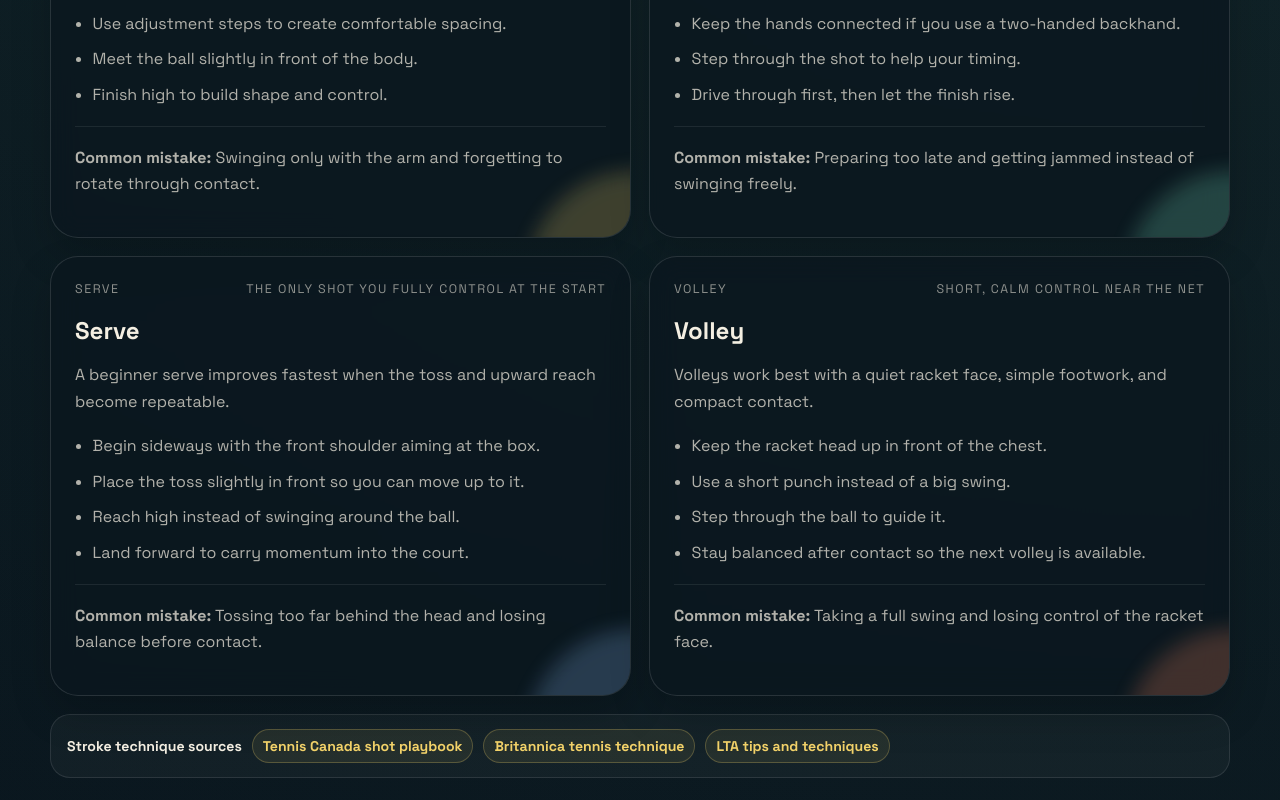
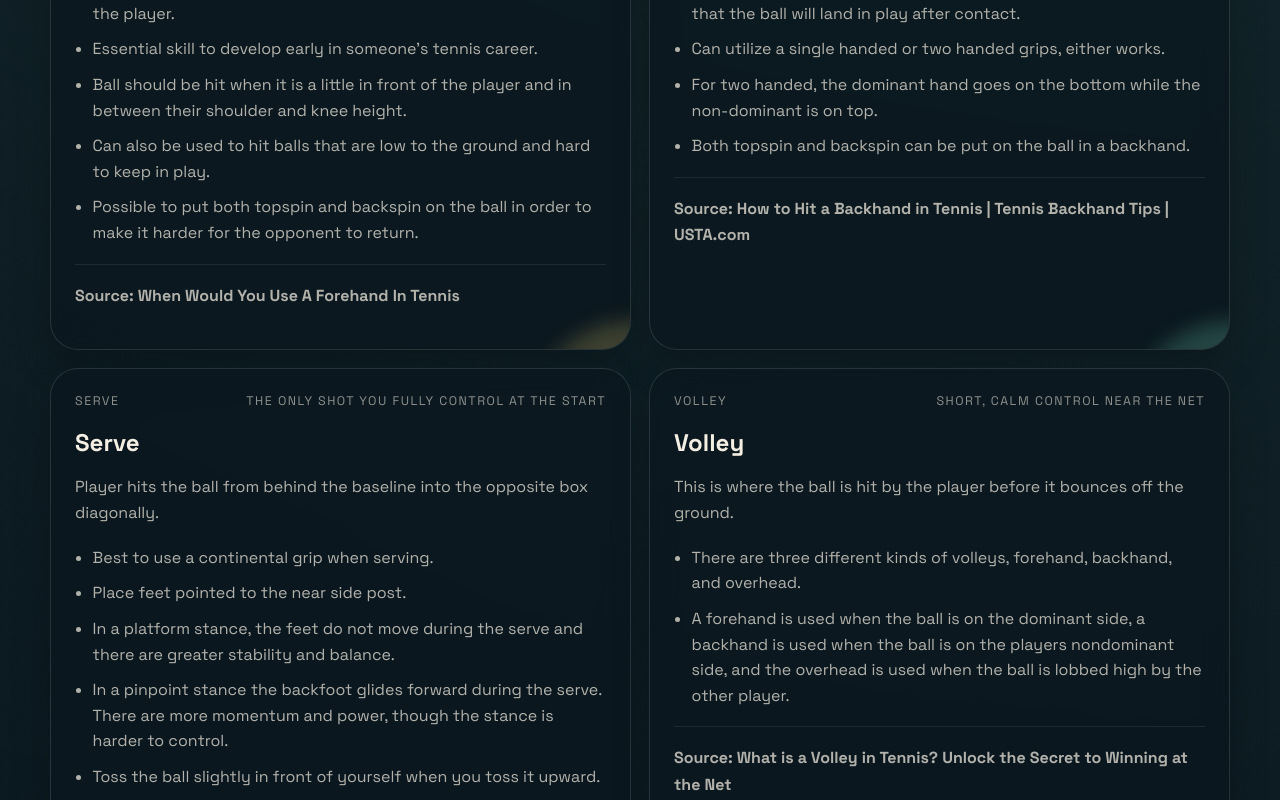
Before and after one commit to Marwan64/Baseline-Basics, a Next.js app: page / in a window 1280 px wide. Shown: the part 2180-2980 px from the top of the page. Built offline with nearby package versions, Linux system fonts and the light colour scheme; no server answers.

Commit message:
Replace tennis lesson text with class content

```diff
--- a/app/data.ts
+++ b/app/data.ts
@@ -6,14 +6,15 @@ export const strokeCards = [
     name: "Forehand",
     strap: "Your most natural groundstroke",
     description:
-      "The forehand is usually the first shot players trust because it feels athletic and open.",
+      "Can be used broadly for defensive situations but can also be used to win a rally.",
     cues: [
-      "Turn early so the body starts the swing, not just the arm.",
-      "Use adjustment steps to create comfortable spacing.",
-      "Meet the ball slightly in front of the body.",
-      "Finish high to build shape and control.",
+      "Mainly used when the ball comes onto the dominant hand side of the player.",
+      "Essential skill to develop early in someone's tennis career.",
+      "Ball should be hit when it is a little in front of the player and in between their shoulder and knee height.",
+      "Can also be used to hit balls that are low to the ground and hard to keep in play.",
+      "Possible to put both topspin and backspin on the ball in order to make it harder for the opponent to return.",
     ],
-    mistake: "Swinging only with the arm and forgetting to rotate through contact.",
+    source: "Source: When Would You Use A Forehand In Tennis",
     accent: "sun",
   },
   {
@@ -21,14 +22,14 @@ export const strokeCards = [
     name: "Backhand",
     strap: "Compact and stable from both wings",
     description:
-      "The backhand rewards early preparation and usually feels best for beginners with two hands.",
+      "The ball should be hit when it is a little in front of the player and off a little to their non-dominant side.",
     cues: [
-      "Turn the shoulders before the ball gets on top of you.",
-      "Keep the hands connected if you use a two-handed backhand.",
-      "Step through the shot to help your timing.",
-      "Drive through first, then let the finish rise.",
+      "Important to control the face of the racquet in order to be sure that the ball will land in play after contact.",
+      "Can utilize a single handed or two handed grips, either works.",
+      "For two handed, the dominant hand goes on the bottom while the non-dominant is on top.",
+      "Both topspin and backspin can be put on the ball in a backhand.",
     ],
-    mistake: "Preparing too late and getting jammed instead of swinging freely.",
+    source: "Source: How to Hit a Backhand in Tennis | Tennis Backhand Tips | USTA.com",
     accent: "mint",
   },
   {
@@ -36,14 +37,17 @@ export const strokeCards = [
     name: "Serve",
     strap: "The only shot you fully control at the start",
     description:
-      "A beginner serve improves fastest when the toss and upward reach become repeatable.",
+      "Player hits the ball from behind the baseline into the opposite box diagonally.",
     cues: [
-      "Begin sideways with the front shoulder aiming at the box.",
-      "Place the toss slightly in front so you can move up to it.",
-      "Reach high instead of swinging around the ball.",
-      "Land forward to carry momentum into the court.",
+      "Best to use a continental grip when serving.",
+      "Place feet pointed to the near side post.",
+      "In a platform stance, the feet do not move during the serve and there are greater stability and balance.",
+      "In a pinpoint stance the backfoot glides forward during the serve. There are more momentum and power, though the stance is harder to control.",
+      "Toss the ball slightly in front of yourself when you toss it upward.",
+      "When going to hit the ball, jump forward at something resembling a 45 degree angle to the ground.",
+      "Follow through fully after you are finished with making contact.",
     ],
-    mistake: "Tossing too far behind the head and losing balance before contact.",
+    source: "Source: Tennis Serve Technique | 9-Step Guide to a Better Serve | My Tennis Expert",
     accent: "blue",
   },
   {
@@ -51,14 +55,12 @@ export const strokeCards = [
     name: "Volley",
     strap: "Short, calm control near the net",
     description:
-      "Volleys work best with a quiet racket face, simple footwork, and compact contact.",
+      "This is where the ball is hit by the player before it bounces off the ground.",
     cues: [
-      "Keep the racket head up in front of the chest.",
-      "Use a short punch instead of a big swing.",
-      "Step through the ball to guide it.",
-      "Stay balanced after contact so the next volley is available.",
+      "There are three different kinds of volleys, forehand, backhand, and overhead.",
+      "A forehand is used when the ball is on the dominant side, a backhand is used when the ball is on the players nondominant side, and the overhead is used when the ball is lobbed high by the other player.",
     ],
-    mistake: "Taking a full swing and losing control of the racket face.",
+    source: "Source: What is a Volley in Tennis? Unlock the Secret to Winning at the Net",
     accent: "coral",
   },
 ] as const;
@@ -69,9 +71,8 @@ export const lessonContent: Record<
     focus: string;
     summary: string;
     cues: string[];
-    checks: string[];
-    drill: string;
     warning: string;
+    source: string;
   }
 > = {
   forehand: {
@@ -79,112 +80,91 @@ export const lessonContent: Record<
     summary:
       "Use the forehand to learn rhythm, spacing, and smooth rotation through the ball.",
     cues: [
-      "Turn your shoulders as soon as you recognize the ball.",
-      "Use small adjustment steps so contact happens comfortably in front.",
-      "Finish high and balanced instead of trying to slap the ball flat.",
+      "Try to grip the racket loosely and ensure the racket face is parallel to the ground when starting the swing.",
+      "Ensure contact point is to the dominant side of your body and slightly in front. It is helpful to be completely turned to the side of your body you are making contact on.",
+      "Swing slow to moderately and watch the ball as it makes contact on your racket. Follow through with your entire body.",
     ],
-    checks: [
-      "Did I meet the ball in front of my body?",
-      "Did my chest rotate through the shot?",
-      "Could I hold my finish without stumbling?",
-    ],
-    drill: "Shadow 8 slow forehands, then rally gently crosscourt or against a wall.",
     warning:
-      "If balls are spraying long, you are likely swinging too flat or contacting too late.",
+      "If balls are traveling too far and landing out with little to no arc shape over the net, you are likely not brushing up enough on the ball and should try to start your swing lower and end the swing over your shoulder.",
+    source: "Source used: USTA Tennis 101 Forehand",
   },
   backhand: {
-    focus: "Early preparation",
+    focus: "Backhand",
     summary:
-      "The backhand gets easier when the shoulder turn happens early and the swing stays compact.",
+      "The backhand is an important stroke for controlling the ball on your nondominant side and making contact comfortably in front of your body.",
     cues: [
-      "Turn sideways before the ball reaches you.",
-      "Keep both hands working together if you use a two-handed backhand.",
-      "Step through the shot so the swing feels connected to your body.",
+      "Grip the racket with two hands, ensuring the face makes solid contact with the ball.",
+      "Make contact a comfortable distance from your body on your nondominent side and slightly out in front.",
+      "Step through the shot, while watching the ball hit the racket.",
     ],
-    checks: [
-      "Did I prepare before the bounce?",
-      "Did I drive through contact instead of chopping down?",
-      "Was my finish smooth instead of rushed?",
-    ],
-    drill:
-      "Practice shoulder turn plus step-in without the ball, then rally backhands at half pace.",
     warning:
-      "If the ball keeps jamming you, your setup is late rather than your swing being weak.",
+      "If the ball is not hitting your racket square, experiment with different grips until one works. Any grip is fine as long as it is comfortable and works for you.",
+    source: "Source used: USTA Tennis 101 Backhand",
   },
   serve: {
-    focus: "Rhythm and toss",
+    focus: "Serve",
     summary:
-      "A simple serve starts with a repeatable toss and a calm upward reach.",
+      "Point your body the direction you want the serve to go and use your whole body to create power and control.",
     cues: [
-      "Start sideways with your front shoulder aiming toward the box.",
-      "Place the toss slightly in front so you can move up to it.",
-      "Reach to full extension instead of swinging only with the arm.",
+      "Point your body the direction you want the serve to go.",
+      "Toss the ball high up slightly in front of your body, you should not feel like you are having to reach forward or fall back to hit it.",
+      "Twist your body and follow through onto the court, power comes from your body more than your swing.",
     ],
-    checks: [
-      "Could I catch my toss in the same spot several times?",
-      "Did I move upward to the ball rather than leaning back?",
-      "Did I finish inside the court with balance?",
-    ],
-    drill: "Do 10 toss-and-catch reps before hitting easy half-speed serves.",
     warning:
-      "If contact feels rushed, fix the toss first. Most beginner serve problems start there.",
+      "Most issues for beginners arise with the toss. Focus on achieving a consistent toss that is predictable for you.",
+    source: "Source: https://tennispredict.com/tennis-serve/",
   },
   volley: {
-    focus: "Compact net control",
+    focus: "Volley",
     summary:
-      "Volleys are about posture, racket position, and short confident contact near the net.",
+      "Volleys are about control, contact position, and learning to step through the ball without swatting at it.",
     cues: [
-      "Keep the racket head up in front of your chest.",
-      "Use a short push instead of a full backswing.",
-      "Step forward through the volley to guide the ball.",
+      "Contact the ball to one side of your body rather than right in front of you.",
+      "Focus on holding the racket out and stepping through the volley rather than swinging or swatting at it.",
+      "Hold the racket firmly and freeze momentum when contact occurs.",
     ],
-    checks: [
-      "Were my hands out in front before the ball arrived?",
-      "Did I keep the racket face steady at contact?",
-      "Did I move through the shot instead of falling away?",
-    ],
-    drill:
-      "Shadow forehand and backhand volleys, then practice soft partner feeds near the service line.",
     warning:
-      "If volleys are popping upward, the racket face is probably opening too much.",
+      "If your volleys tend to lack power or are consistently not making solid contact, your grip may not be firm enough to control the ball.",
+    source:
+      "Source: https://www.usta.com/en/home/improve/tips-and-instruction/national/learning-the-basics--volleys.html#tab=tournaments",
   },
 };
 
 export const practicePlans = {
   contact: {
-    title: "Clean contact session",
+    title: "Clean contact",
     steps: [
-      "3 minutes: shadow swings with slow balanced finishes.",
-      "7 minutes: mini tennis in the service boxes to feel center contact.",
-      "6 minutes: wall rally or cooperative rally at medium speed.",
-      "4 minutes: finish with 10 calm forehands and 10 calm backhands.",
+      "3 minutes: shadow swings both forehand and backhand with slow and controlled movement.",
+      "7 minutes: mini tennis in the service boxes and be intentional about hitting the center of the racket.",
+      "6 minutes: go back to the baseline and cooperatively rally at medium speed.",
+      "4 minutes: finish by trying to hit 10 forehands and 10 backhands in a row.",
     ],
   },
   timing: {
-    title: "Timing and spacing session",
+    title: "Timing and Spacing",
     steps: [
-      "4 minutes: split-step and adjustment-step footwork without hitting.",
-      "6 minutes: partner feeds or self-drops with focus on spacing.",
-      "6 minutes: rally at half speed and recover after every shot.",
+      "4 minutes: split-step and jumping X exercises.",
+      "6 minutes: have someone feed you balls or self-drop them and focus on spacing from the ball.",
+      "6 minutes: rally cooperatively and focus on recovering after every shot.",
       "4 minutes: repeat your hardest stroke with slower preparation.",
     ],
   },
   serve: {
-    title: "Serve consistency session",
+    title: "Serve Session",
     steps: [
+      "3 minutes: shadow serve motions with a full upward reach.",
       "5 minutes: toss-and-catch until the release feels predictable.",
-      "5 minutes: shadow serve motions with a full upward reach.",
-      "6 minutes: easy serves at 60 percent pace into one target box.",
-      "4 minutes: finish with second-serve rhythm instead of power.",
+      "7 minutes: easy serves at 50 percent pace into one target box.",
+      "5 minutes: finish with putting more power into your swing by bending your knees and swinging faster.",
     ],
   },
   net: {
-    title: "Net confidence session",
+    title: "Volley session",
     steps: [
-      "4 minutes: ready-position and split-step rehearsal at the net.",
-      "6 minutes: shadow forehand and backhand volley punches.",
-      "6 minutes: gentle partner feeds with one controlled step forward.",
-      "4 minutes: combine approach shot plus first volley if possible.",
+      "6 minutes: shadow forehand and backhand volley punches as well as overhead swing path.",
+      "6 minutes: gentle feeds from partner with one controlled step forward for volleys.",
+      "4 minutes: easy lob feeds from partner while focusing on making clean contact.",
+      "4 minutes: combine approach shot plus play the point out at the net.",
     ],
   },
 } as const;
--- a/app/page.tsx
+++ b/app/page.tsx
@@ -15,36 +15,32 @@ const sources = {
   ],
   strokes: [
     {
-      label: "Tennis Canada shot playbook",
+      label: "When Would You Use A Forehand In Tennis",
       href: "https://www.tenniscanada.com/play/tennis-101/tennis-shot-playbook",
     },
     {
-      label: "Britannica tennis technique",
-      href: "https://www.britannica.com/sports/tennis/Strategy-and-technique",
+      label: "How to Hit a Backhand in Tennis | USTA",
+      href: "https://www.usta.com/en/home/improve/tips-and-instruction/national/learning-the-basics--backhand.html",
     },
     {
-      label: "LTA tips and techniques",
-      href: "https://www.lta.org.uk/play/tennis-tips-and-techniques/",
+      label: "Tennis Serve Technique | My Tennis Expert",
+      href: "https://mytennisexpert.com/tennis-serve-technique/",
+    },
+    {
+      label: "What is a Volley in Tennis?",
+      href: "https://www.usta.com/en/home/improve/tips-and-instruction/national/learning-the-basics--volleys.html#tab=tournaments",
     },
   ],
   footwork: [
     {
-      label: "USTA tips and instruction",
-      href: "https://www.usta.com/en/home/improve/tips-and-instruction.html",
-    },
-    {
-      label: "Tennis Canada shot playbook",
-      href: "https://www.tenniscanada.com/play/tennis-101/tennis-shot-playbook",
+      label: "Mouratoglou footwork article",
+      href: "https://www.mouratoglou.com/en/conseils-coaching/coaching-corner/tennis-technique/tennis-footwork-techniques-to-improve-your-footwork/",
     },
   ],
   practice: [
     {
-      label: "USTA tips and instruction",
-      href: "https://www.usta.com/en/home/improve/tips-and-instruction.html",
-    },
-    {
-      label: "Tennis Canada shot playbook",
-      href: "https://www.tenniscanada.com/play/tennis-101/tennis-shot-playbook",
+      label: "Practice plan content",
+      href: "https://baseline-basics.vercel.app/#plan",
     },
   ],
 } as const;
@@ -209,7 +205,7 @@ export default function Home() {
                 ))}
               </ul>
               <p className="mistake">
-                <strong>Common mistake:</strong> {stroke.mistake}
+                <strong>{stroke.source}</strong>
               </p>
             </article>
           ))}
@@ -287,37 +283,40 @@ export default function Home() {
         <section className="section-header" id="footwork">
           <p className="eyebrow">Movement</p>
           <h2>Good footwork makes every stroke easier.</h2>
-          <p>If your feet arrive late or off balance, even a good swing will feel hard to trust.</p>
+          <p>Footwork in tennis is how you move and position your body to hit the ball effectively.</p>
         </section>
 
         <section className="footwork-layout">
           <article className="panel panel-large">
-            <h3>Footwork basics</h3>
-            <div className="steps">
-              <div>
-                <span>1</span>
-                <h4>Split step</h4>
-                <p>Do a small hop as your opponent hits so your body is ready to move in any direction.</p>
-              </div>
-              <div>
-                <span>2</span>
-                <h4>Small adjustment steps</h4>
-                <p>Use little steps near the ball to find the right spacing instead of reaching.</p>
-              </div>
-              <div>
-                <span>3</span>
-                <h4>Recover after the shot</h4>
-                <p>Get back to a neutral position so you are ready for the next ball.</p>
-              </div>
-            </div>
+            <h3>Footwork in tennis</h3>
+            <p>
+              Footwork in tennis is how you move and position your body to hit the ball effectively, and it is one
+              of the most important skills for beginners to develop. Good movement helps you stay balanced, reach
+              the ball on time, and play more controlled and consistent shots.
+            </p>
+            <p>
+              Some of the key steps include the ready or waiting position (split step), where you stay on your toes
+              with knees slightly bent so you can react quickly. Then come small adjustment steps, which help you
+              fine-tune your position before hitting the ball instead of taking big, rushed strides.
+            </p>
+            <p>
+              Finally, weight transfer is important when striking the ball, as shifting your weight forward gives
+              you better power and control and helps you recover faster for the next shot.
+            </p>
           </article>
 
           <article className="panel">
-            <h3>Easy reminder</h3>
-            <p className="quote">Move first. Swing second.</p>
-            <p className="stat-note">
-              A lot of beginners do the opposite and then wonder why they feel jammed on every ball.
-            </p>
+            <h3>Exercises and tips</h3>
+            <ul className="bullet-list">
+              <li>Exercises to improve tennis footwork include shadow tennis, where you practice movements without a ball to build coordination and balance.</li>
+              <li>Speed ladder drills improve quickness, agility, and reaction time.</li>
+              <li>Chasing side steps help you move efficiently across the court while staying balanced.</li>
+              <li>Stay low to maintain balance and always be on your toes so you are ready to move.</li>
+              <li>Recover quickly to the center after each shot to prepare for the next one.</li>
+              <li>Learning to anticipate your opponent&apos;s shots also helps you move earlier and more efficiently.</li>
+              <li>Some common mistakes beginners make in footwork include a lack of anticipation, which leads to late reactions and poor positioning.</li>
+              <li>Others tend to hop around too much instead of using small, controlled steps, which wastes energy and makes movement less efficient.</li>
+            </ul>
           </article>
         </section>
 
```
Also changed, not shown: app/components.tsx (+5 -13 lines).
